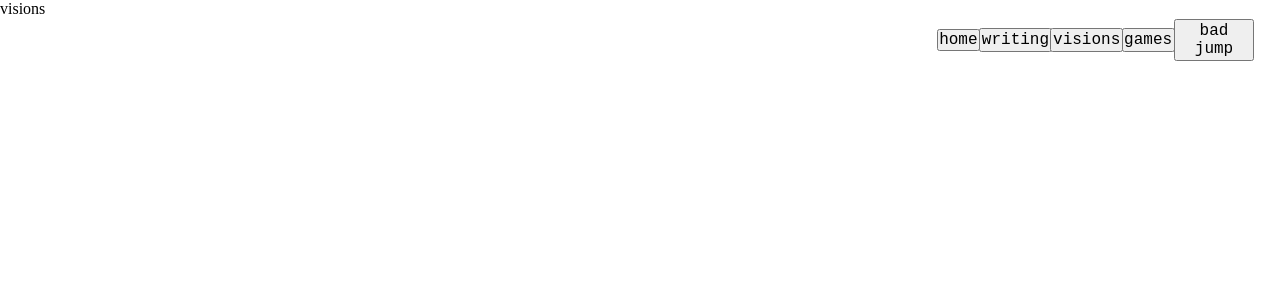
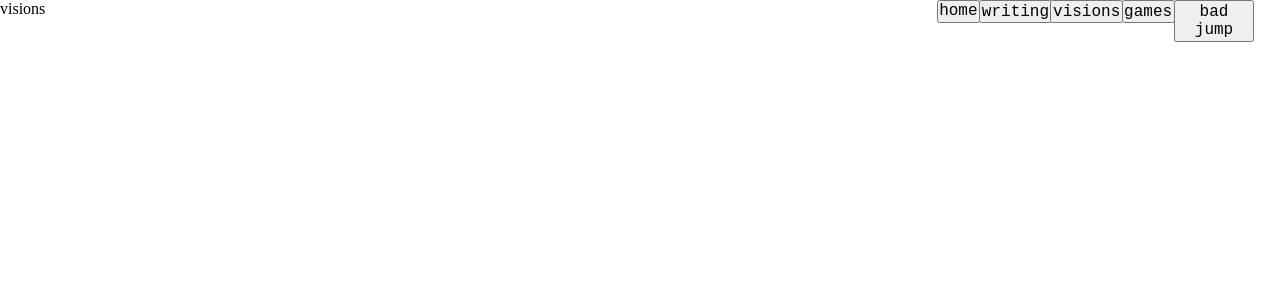
Before and after one commit to hightowerbuilds/roofing-magazine, a React (Vite) app: page /art in a window 1280 px wide. Shown: the top 300 px of the page. Built offline with nearby package versions, Linux system fonts and the light colour scheme; no server answers.

Commit message:
more routing issues

```diff
--- a/src/Components/NavBar/NavBar.css
+++ b/src/Components/NavBar/NavBar.css
@@ -3,7 +3,7 @@
   height: 10vh;
   display: flex;
   justify-content: end;
-  align-items: center;
+  align-items: start;
   position: absolute;
   right: 2%;
   z-index: 2;
--- a/src/Pages/GamesPage/GamesPage.jsx
+++ b/src/Pages/GamesPage/GamesPage.jsx
@@ -1,5 +1,4 @@
 
-import { NavLink } from 'react-router-dom'
 import NavBar from '../../Components/NavBar/NavBar'
 
 export default function GamesPage() {
@@ -7,11 +6,8 @@ export default function GamesPage() {
     <div>
 
         <NavBar />
-
         games page
 
-        bad jump
-        <NavLink to='/badjump'><button className='navButton'>bad jump</button></NavLink>
 
     </div>
   )
```
